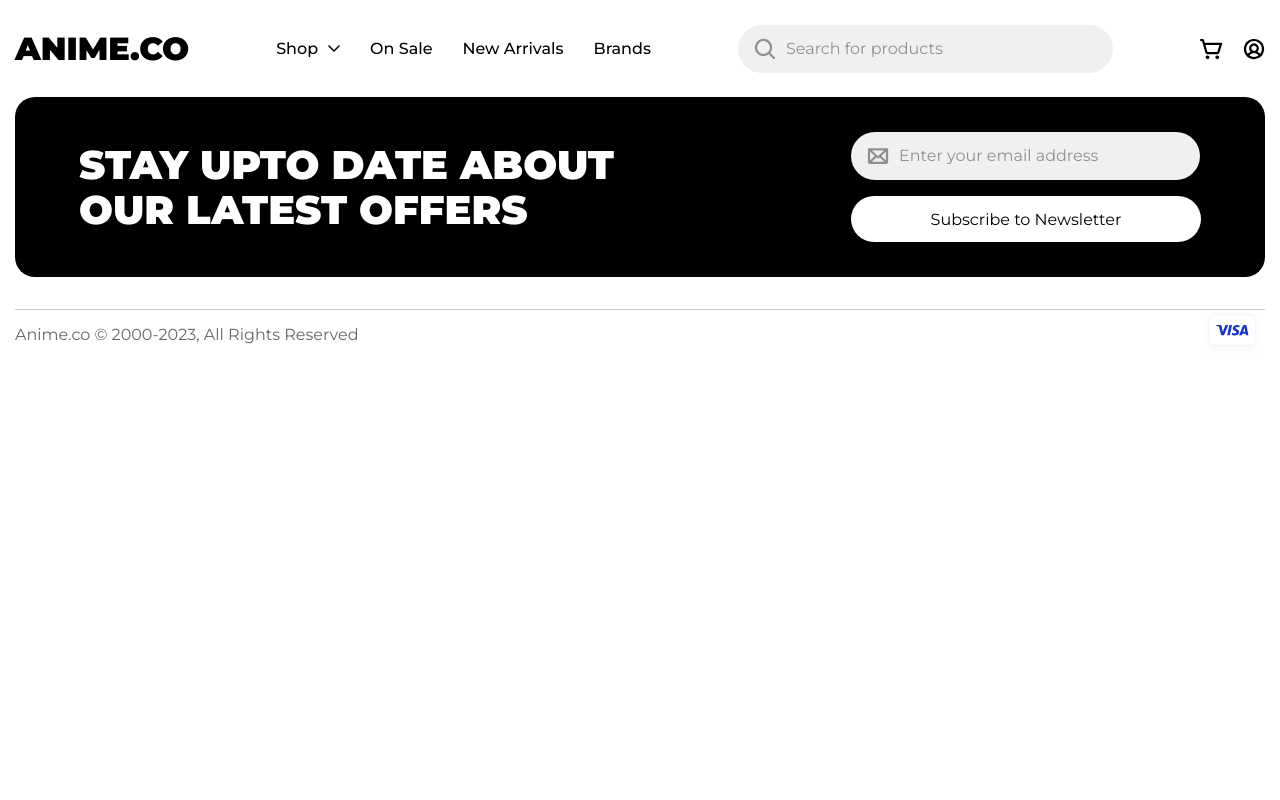
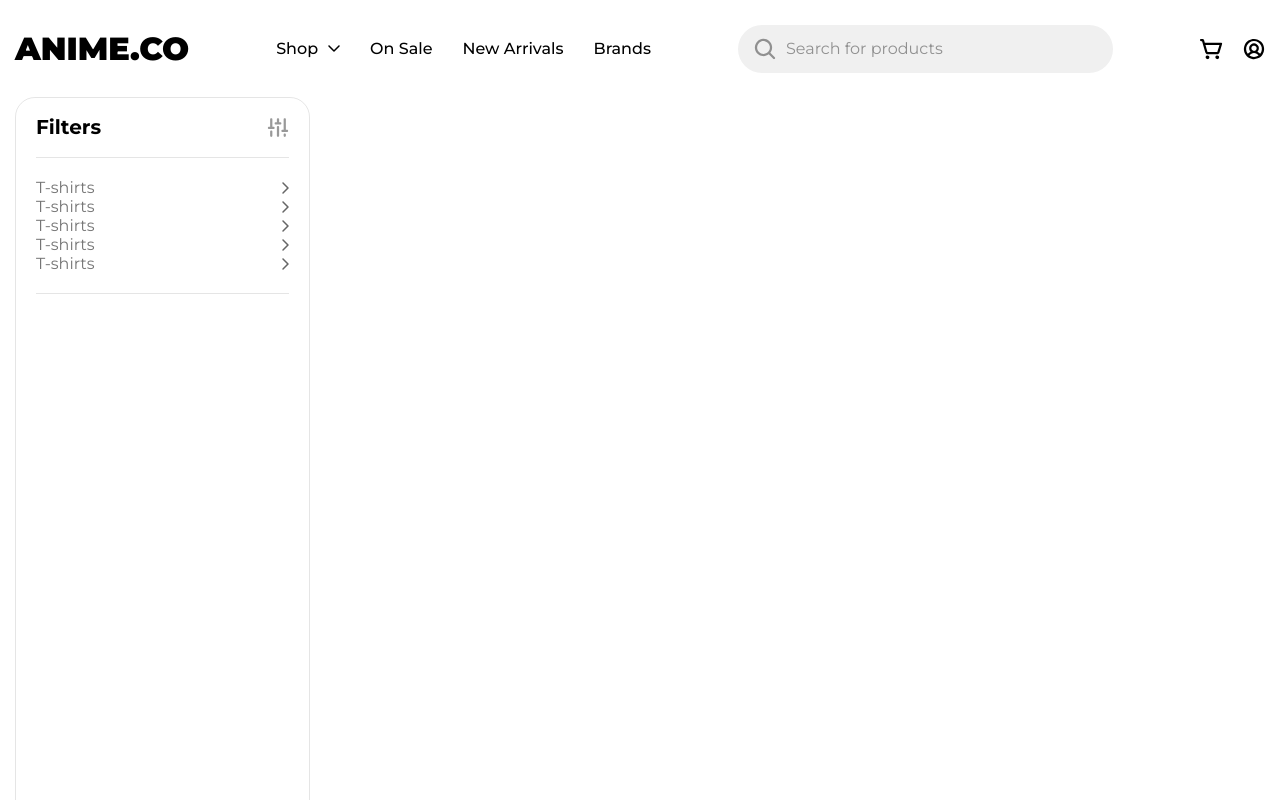
Before and after one commit to zh31n/madara.shop, a React (Vite) app: page /catalog in a window 1280 px wide. Shown: the top 800 px of the page. Built offline with nearby package versions, Linux system fonts and the light colour scheme.

Commit message:
adding new page and filters

```diff
--- a/src/App.tsx
+++ b/src/App.tsx
@@ -5,6 +5,7 @@ import Home from "./Pages/Home/Home.tsx";
 import Footer from "./Components/Footer/Footer.tsx";
 import SubscribeNews from "./modules/SubscribeNews/SubscribeNews.tsx";
 import ProductPage from "./Pages/ProductPage/ProductPage.tsx";
+import Catalog from "./Pages/Catalog/Catalog.tsx";
 
 function App() {
 
@@ -14,6 +15,7 @@ function App() {
             <Routes>
                 <Route path={'/'} element={<Home/>} />
                 <Route path={'product/:id?'} element={<ProductPage/>} />
+                <Route path={'catalog/'} element={<Catalog/>} />
             </Routes>
             <SubscribeNews/>
             <Footer/>
--- /dev/null
+++ b/src/Pages/Catalog/Catalog.module.scss
@@ -0,0 +1,26 @@
+.pageContainer{
+  display: flex;
+  justify-content: space-between;
+  .filtersNav{
+    height: 1220px;
+    width: 295px;
+    border: 1px solid rgba(0, 0, 0, 0.1);
+    border-radius: 20px;
+    padding: 20px 20px;
+    .title{
+      font-size: 20px;
+      font-weight: bold;
+      line-height: 15px;
+      display: flex;
+      justify-content: space-between;
+      align-items: center;
+    }
+    .categorieLink{
+      display: flex;
+      align-items: center;
+      justify-content: space-between;
+      font-size: 16px;
+      color: rgba(0, 0, 0, 0.54);
+    }
+  }
+}
--- /dev/null
+++ b/src/Pages/Catalog/Catalog.tsx
@@ -0,0 +1,45 @@
+import s from './Catalog.module.scss';
+import filterImg from '../../assets/img/filters.svg';
+import HorizontalLine from "../../UI/HorizontalLine/HorizontalLine.tsx";
+import arrowRight from '../../assets/img/aerrow_right.svg';
+
+const Catalog = () => {
+    return (
+        <div className={'container'}>
+            <div className={s.pageContainer}>
+                <div className={s.filtersNav}>
+                    <div className={s.title}>
+                        Filters
+                        <img src={filterImg} alt="filer image"/>
+                    </div>
+                    <HorizontalLine margin={20}/>
+                    <div className={s.linksCategories}>
+                        <div className={s.categorieLink}>
+                            T-shirts
+                            <img src={arrowRight} alt={'arrow-right'}/>
+                        </div>
+                        <div className={s.categorieLink}>
+                            T-shirts
+                            <img src={arrowRight} alt={'arrow-right'}/>
+                        </div>
+                        <div className={s.categorieLink}>
+                            T-shirts
+                            <img src={arrowRight} alt={'arrow-right'}/>
+                        </div>
+                        <div className={s.categorieLink}>
+                            T-shirts
+                            <img src={arrowRight} alt={'arrow-right'}/>
+                        </div>
+                        <div className={s.categorieLink}>
+                            T-shirts
+                            <img src={arrowRight} alt={'arrow-right'}/>
+                        </div>
+                    </div>
+                    <HorizontalLine margin={20}/>
+                </div>
+            </div>
+        </div>
+    );
+};
+
+export default Catalog;
```
Also changed, not shown: src/assets/img/aerrow_right.svg (added), src/assets/img/filters.svg (added).
